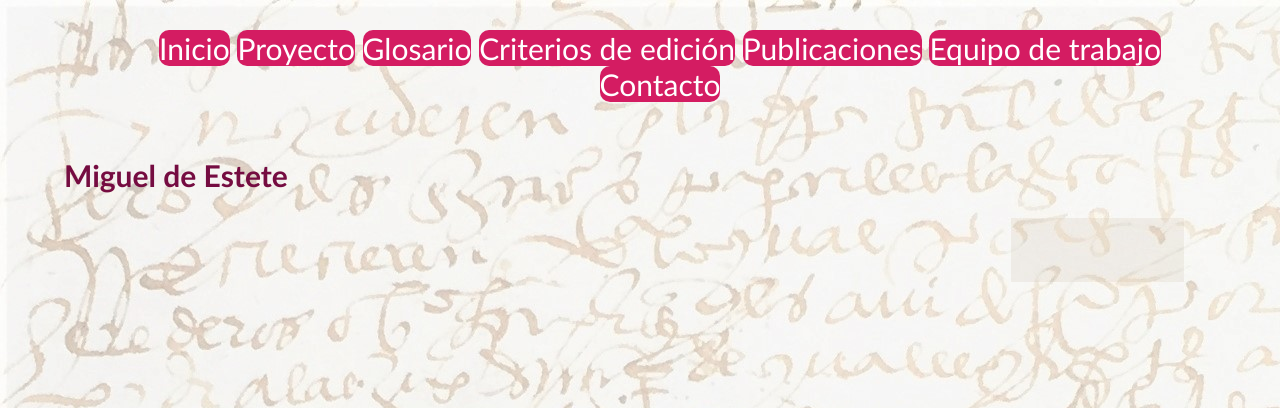
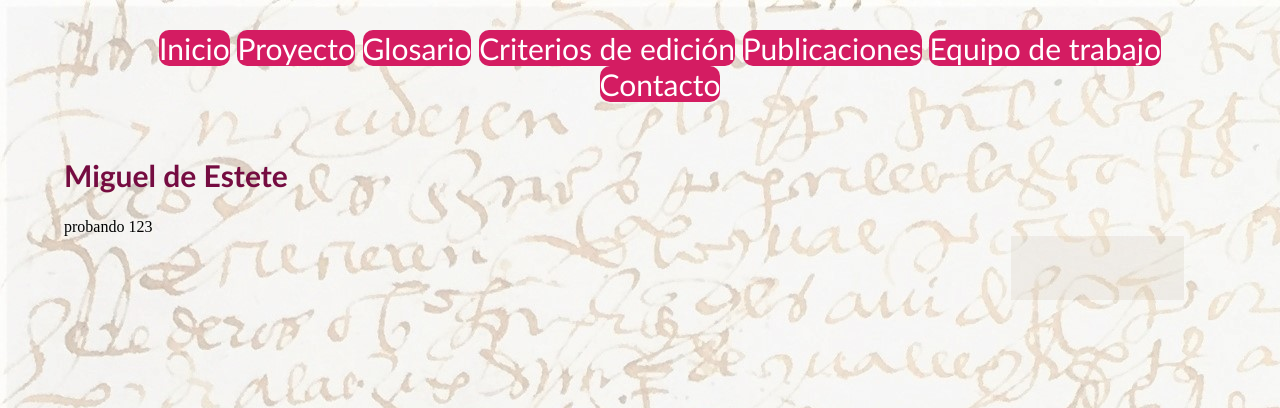
Before and after one commit to glosascroniquenses/glosascroniquenses.github.io, a Jekyll site: the page built from _autores/cronista06.html, in a window 1280 px wide. Shown: the top 408 px of the page. Built offline with Jekyll 4.4.1, drawn with Linux system fonts in a browser that asks for light colours.

Commit message:
Update autore.html

```diff
--- a/_layouts/autore.html
+++ b/_layouts/autore.html
@@ -7,6 +7,23 @@
     </header>
 
 <p>{{ content }}</p>
+
+{% if page.data %}
+	probando 123
+{% endif %}
+
+{% if autore.url %}
+	probando 456
+{% endif %}
+
+{% if page.autore %}
+	probando 789
+{% endif %}
+
+{% if page.autore.url %}
+	prob{{ page.title }}
+{% endif %}
+
 
     {% if page.data %}
     <div id="palabras">
```
